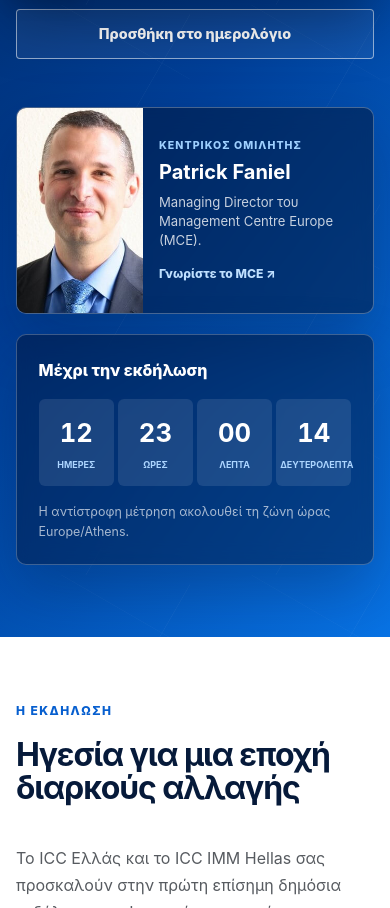
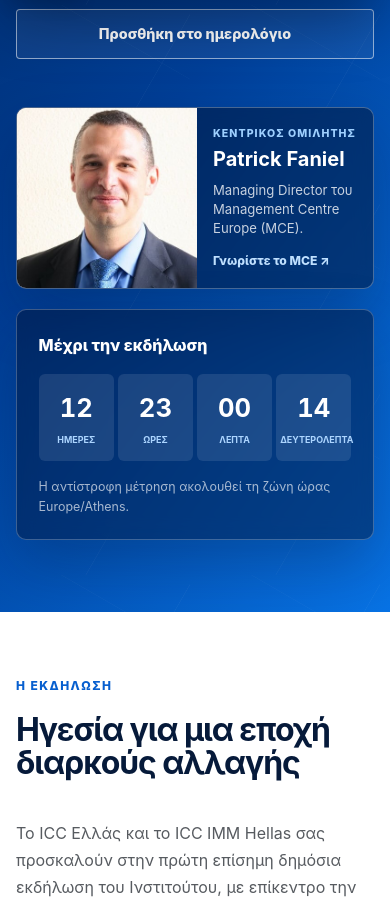
Before and after one commit to icc-imm/icc-imm-website, a website: page events/leadership-2026/index.html in a window 390 px wide. Shown: the part 838-1746 px from the top of the page. Drawn offline with Linux system fonts and the light colour scheme; no server answers.

Commit message:
Show full speaker portrait

```diff
--- a/events/leadership-2026/event.css
+++ b/events/leadership-2026/event.css
@@ -178,7 +178,7 @@
 
 .speaker-spotlight {
   display: grid;
-  grid-template-columns: minmax(118px, 0.72fr) minmax(0, 1fr);
+  grid-template-columns: minmax(190px, 1.35fr) minmax(0, 0.85fr);
   overflow: hidden;
   margin: 0;
   border: 1px solid rgba(255, 255, 255, 0.28);
@@ -192,9 +192,9 @@
   display: block;
   width: 100%;
   height: 100%;
-  min-height: 210px;
-  object-fit: cover;
-  object-position: center top;
+  object-fit: contain;
+  object-position: center;
+  background: #f4f1ed;
 }
 
 .speaker-spotlight figcaption {
@@ -666,11 +666,11 @@
   }
 
   .speaker-spotlight {
-    grid-template-columns: 126px minmax(0, 1fr);
+    grid-template-columns: 180px minmax(0, 1fr);
   }
 
   .speaker-spotlight img {
-    min-height: 205px;
+    min-height: 0;
   }
 
   .event-footer__inner {
```
